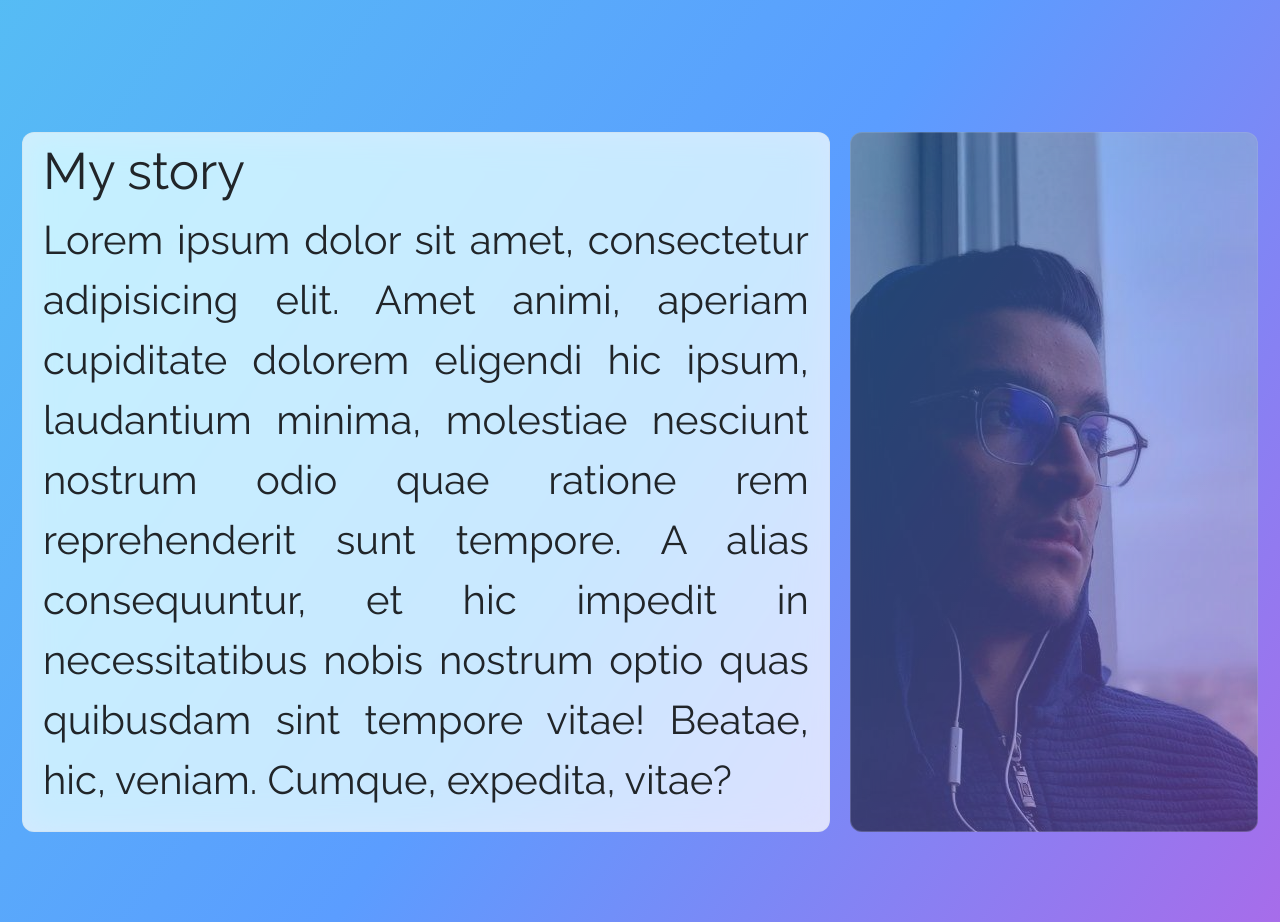
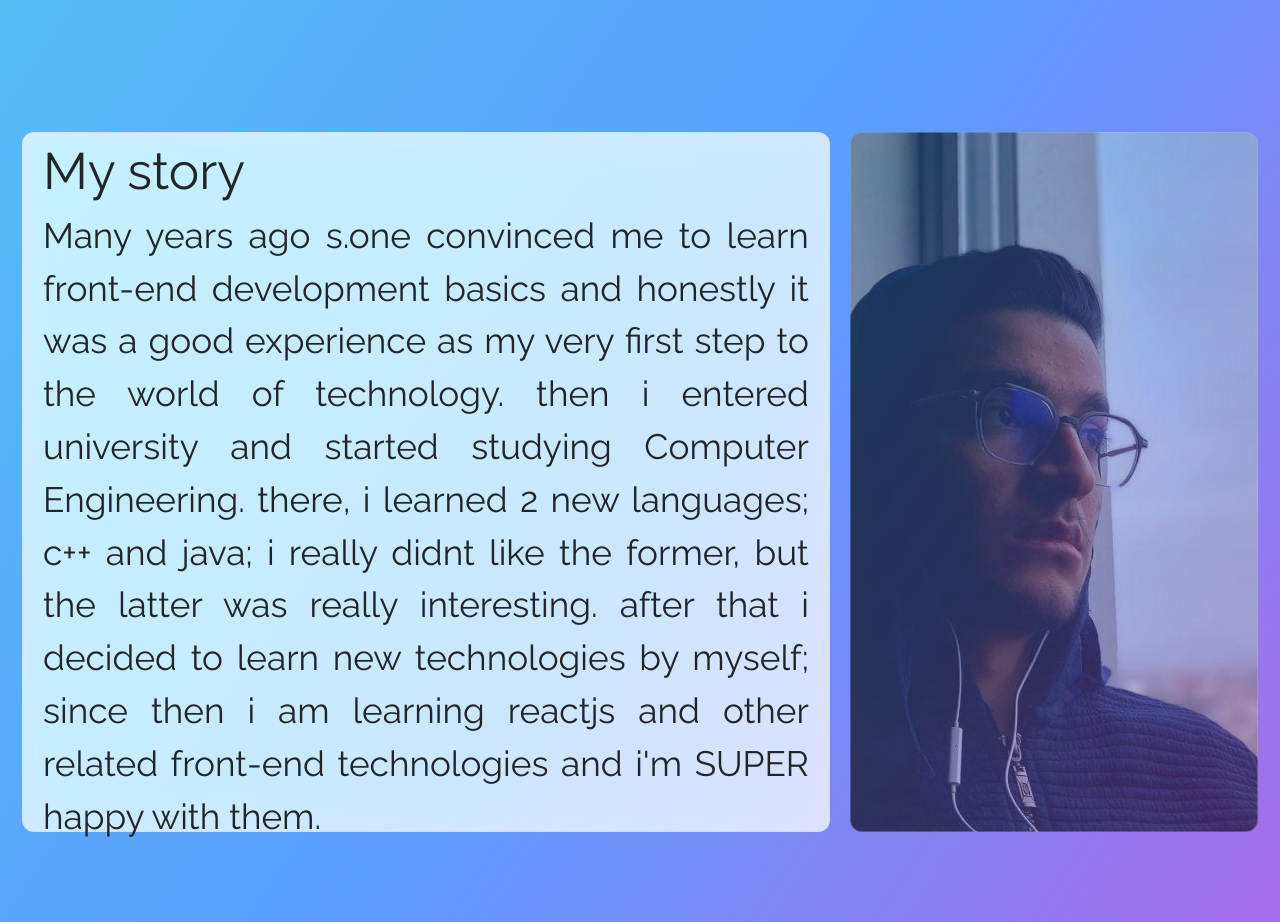
Before and after one commit to alivarastepour/personal-blog, a React (Create React App) app: page / in a window 1280 px wide. Shown: the part 940-1862 px from the top of the page. Built offline with nearby package versions, Linux system fonts and the light colour scheme.

Commit message:
About component detail is added

```diff
--- a/src/Components/About/index.tsx
+++ b/src/Components/About/index.tsx
@@ -7,7 +7,18 @@ const About = ()=> {
         <Wrapper className='container flex-container'>
             <div className="flex-item-About">
                 <div className="card1-header">My story</div>
-                <div className="card1-body">Lorem ipsum dolor sit amet, consectetur adipisicing elit. Amet animi, aperiam cupiditate dolorem eligendi hic ipsum, laudantium minima, molestiae nesciunt nostrum odio quae ratione rem reprehenderit sunt tempore. A alias consequuntur, et hic impedit in necessitatibus nobis nostrum optio quas quibusdam sint tempore vitae! Beatae, hic, veniam. Cumque, expedita, vitae?</div>
+                <div className="card1-body">
+                    Many years ago s.one convinced me
+                    to learn front-end development basics
+                    and honestly it was a good experience
+                    as my very first step to the world of technology.
+                    then i entered university and started studying
+                    Computer Engineering. there, i learned 2 new languages;
+                    c++ and java; i really didnt like the former, but the latter
+                    was really interesting. after that i decided to learn new technologies
+                    by myself; since then i am learning reactjs and other related front-end
+                    technologies and i'm SUPER happy with them.
+                </div>
             </div>
             <div className="flex-item-About image"></div>
         </Wrapper>
--- a/src/Components/About/styles.scss
+++ b/src/Components/About/styles.scss
@@ -17,13 +17,13 @@
   width: 500px;
   background-image: url("../../assets/photo_2021-11-21_23-43-14.jpg");
   background-position: center;
-  opacity: 55%;
+  opacity: 65%;
 }
 
 .card1-header{
   font-size: 3.2rem;
 }
 .card1-body{
-  font-size: 2.5rem;
+  font-size: 2.2rem;
   text-align: justify;
 }
```
